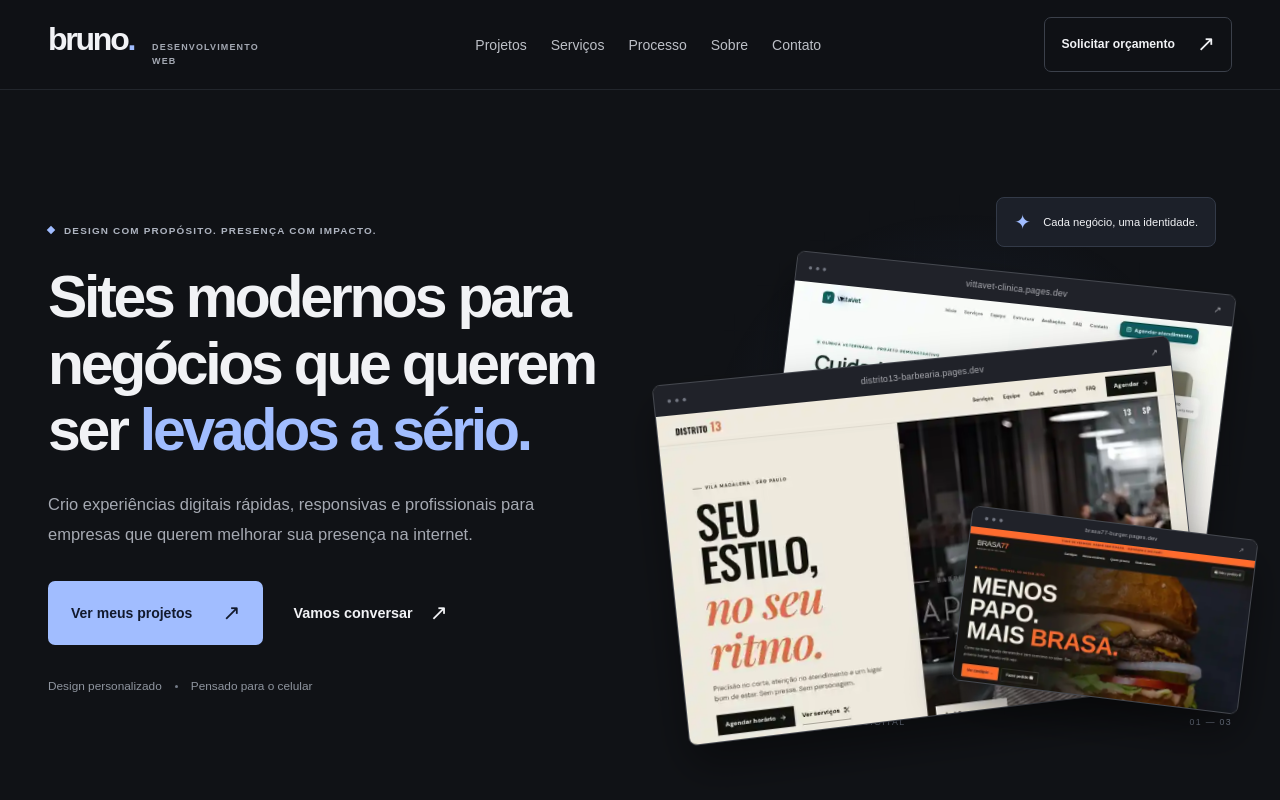
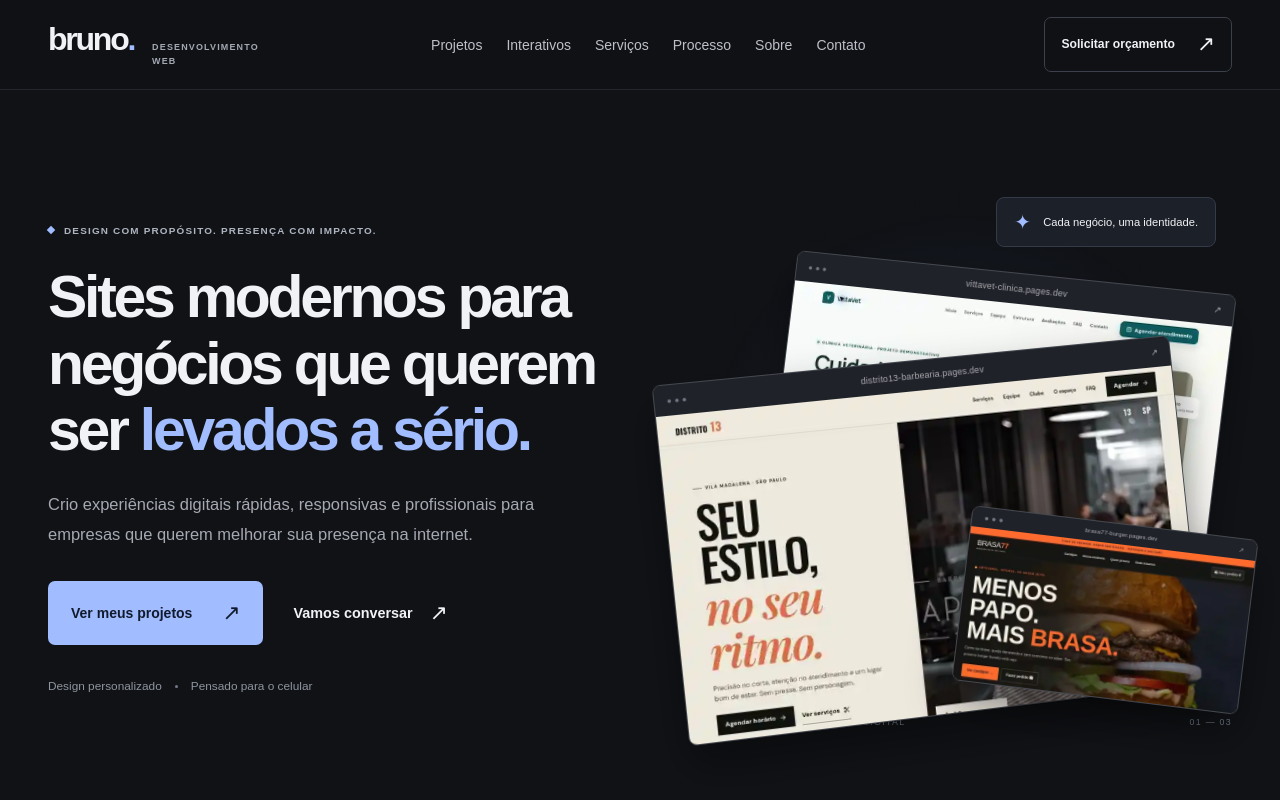
Before and after one commit to b1gptzinho56/bruno-portfolio, a React (Vite) app: page / in a window 1280 px wide. Shown: the top 800 px of the page. Built offline with nearby package versions, Linux system fonts and the light colour scheme; a web font is replaced by a local one.

Commit message:
Add R35 LAB interactive project to portfolio

```diff
--- a/src/main.jsx
+++ b/src/main.jsx
@@ -8,13 +8,16 @@ const projects = [
  { id:'brasa', name:'Brasa 77', suffix:'Burger', category:'Hamburgueria · Site comercial', url:'https://brasa77-burger.pages.dev', color:'#ef9b56', description:'Site criado para apresentar uma hamburgueria com uma identidade visual forte, foco nos produtos e experiência otimizada para dispositivos móveis.', objective:'Dar protagonismo aos produtos e facilitar a descoberta do negócio.', solution:'Uma direção visual marcante e uma experiência pensada para o celular.' },
  { id:'vittavet', name:'VittaVet', suffix:'Clínica Veterinária', category:'Clínica veterinária · Site institucional', url:'https://vittavet-clinica.pages.dev', color:'#86bdad', description:'Projeto criado para transmitir confiança e acolhimento, apresentando serviços, equipe, estrutura, informações e opções de contato.', objective:'Apresentar cuidados e serviços com clareza e acolhimento.', solution:'Uma organização que aproxima informações, serviços e opções de contato.' }
 ];
+const interactiveProjects = [
+ { id:'r35lab', name:'R35 LAB', suffix:'GT-R Performance', category:'Experiência interativa · Loja conceito', url:'https://r35-lab.pages.dev', preview:'https://r35-lab.pages.dev/assets/gtr-exterior.png', color:'#ff6a2a', description:'Loja conceito demonstrativa focada em peças para Nissan GT-R, com apresentação premium e exploração visual interativa do carro.', objective:'Criar uma experiência automotiva que se destacasse no portfólio por interação, movimento e identidade visual.', solution:'Uma interface escura e premium com revelação por toque ou cursor sobre o GT-R, navegação suave e catálogo visual de componentes.' }
+];
 const services = [ ['01','Sites institucionais','Seu negócio bem apresentado.','Sites profissionais para apresentar sua empresa, seus serviços e as formas de contato.'], ['02','Landing pages','Uma página. Um objetivo claro.','Páginas focadas em apresentar uma oferta, um produto ou um serviço.'], ['03','Negócios locais','A sua região também está online.','Sites para restaurantes, barbearias, clínicas, pet shops, lojas e prestadores de serviço.'], ['04','Design responsivo','Bom em qualquer tela.','Experiências adaptadas para celulares, tablets e computadores, com atenção especial ao mobile.'], ['05','Identidade visual para web','Uma presença com personalidade.','Uma apresentação digital coerente com a essência e o tipo do seu negócio.'], ['06','Elementos visuais e 3D','Um detalhe que faz diferença.','Elementos personalizados com Blender quando o projeto pede uma experiência visual diferenciada.'] ];
 const steps = [['Entendimento','Conhecer seu negócio, seu público e o que você espera do site.'],['Criação','Dar forma à estrutura, à identidade e à experiência digital.'],['Ajustes','Revisar os detalhes e refinar o projeto até a versão final.'],['Publicação','Preparar o site e colocá-lo online, pronto para ser apresentado.']];
-const nav = [['Projetos','projetos'],['Serviços','servicos'],['Processo','processo'],['Sobre','sobre'],['Contato','contato']];
+const nav = [['Projetos','projetos'],['Interativos','interativos'],['Serviços','servicos'],['Processo','processo'],['Sobre','sobre'],['Contato','contato']];
 function Arrow({diagonal=false}) { return <span aria-hidden="true">{diagonal?'↗':'↗'}</span> }
 function ProjectScreen({project, hero=false}) {
  const [failed,setFailed] = useState(false);
- return <div className={`screen ${project.id}`} style={{'--project':project.color}}><div className="screen-bar"><span className="window-dots" aria-hidden="true">● ● ●</span><span>{new URL(project.url).hostname}</span><span aria-hidden="true">↗</span></div>{!failed ? <img src={`${import.meta.env.BASE_URL}projects/${project.id}.webp`} alt={`Captura do site ${project.name} ${project.suffix}`} width="1440" height="900" loading={hero?'eager':'lazy'} decoding="async" onError={()=>setFailed(true)}/> : <div className="project-cover"><span>PROJETO DEMONSTRATIVO</span><strong>{project.name}<br/><em>{project.suffix}</em></strong><span>Conheça o projeto ao vivo ↗</span></div>}</div>
+ return <div className={`screen ${project.id}`} style={{'--project':project.color}}><div className="screen-bar"><span className="window-dots" aria-hidden="true">● ● ●</span><span>{new URL(project.url).hostname}</span><span aria-hidden="true">↗</span></div>{!failed ? <img src={project.preview || `${import.meta.env.BASE_URL}projects/${project.id}.webp`} alt={`Captura do site ${project.name} ${project.suffix}`} width="1440" height="900" loading={hero?'eager':'lazy'} decoding="async" onError={()=>setFailed(true)}/> : <div className="project-cover"><span>PROJETO DEMONSTRATIVO</span><strong>{project.name}<br/><em>{project.suffix}</em></strong><span>Conheça o projeto ao vivo ↗</span></div>}</div>
 }
 function ContactForm() {
  const [draft,setDraft] = useState(''); const [status,setStatus] = useState(''); const output=useRef(null);
@@ -31,12 +34,13 @@ function App(){
  <main id="main"><section className="hero container" id="inicio"><div className="hero-copy"><p className="eyebrow"><span className="tiny-mark"/> DESIGN COM PROPÓSITO. PRESENÇA COM IMPACTO.</p><h1>Sites modernos para negócios que querem ser <em>levados a sério.</em></h1><p className="lead">Crio experiências digitais rápidas, responsivas e profissionais para empresas que querem melhorar sua presença na internet.</p><div className="hero-actions"><a className="button primary" href="#projetos">Ver meus projetos <Arrow/></a><a className="text-link" href="#contato">Vamos conversar <Arrow/></a></div><div className="hero-note"><span>Design personalizado</span><i/><span>Pensado para o celular</span></div></div><div className="hero-visual" aria-label="Apresentação dos projetos demonstrativos"><div className="visual-grid"/><div className="floating-label"><span className="cross">✦</span> Cada negócio, uma identidade.</div><div className="hero-screen hero-screen-back"><ProjectScreen project={projects[2]} hero/></div><div className="hero-screen hero-screen-main"><ProjectScreen project={projects[0]} hero/></div><div className="hero-screen hero-screen-front"><ProjectScreen project={projects[1]} hero/></div><div className="visual-caption"><span>DO CONCEITO À PRESENÇA DIGITAL</span><span>01 — 03</span></div></div></section>
  <div className="principles container"><span>Uma boa presença digital começa com</span><strong>Design que representa.</strong><strong>Clareza que aproxima.</strong><strong>Experiência que funciona.</strong></div>
  <section id="projetos" className="section container"><div className="section-heading"><div><p className="eyebrow">01 / TRABALHOS SELECIONADOS</p><h2>Projetos em <em>destaque.</em></h2></div><p>Negócios diferentes.<br/>Identidades que fazem sentido para cada um.</p></div><p className="demo-note">Os projetos apresentados neste portfólio são projetos demonstrativos criados para estudo, prática e apresentação profissional.</p><div className="projects">{projects.map((p,i)=><article key={p.id} className={`project project-${p.id}`}><div className="project-image"><a href={p.url} target="_blank" rel="noopener noreferrer" aria-label={`Ver ${p.name} ${p.suffix} ao vivo, abre em nova aba`}><ProjectScreen project={p}/></a><div className="project-image-caption"><span>DEMONSTRATIVO / {String(i+1).padStart(2,'0')}</span><span>WEB DESIGN · DESENVOLVIMENTO</span></div></div><div className="project-body"><p className="category">{p.category}</p><h3>{p.name} <span>{p.suffix}</span></h3><p>{p.description}</p><div className="case-details"><div><h4>Objetivo</h4><p>{p.objective}</p></div><div><h4>Solução</h4><p>{p.solution}</p></div></div><a className="project-link" href={p.url} target="_blank" rel="noopener noreferrer">Ver projeto ao vivo <Arrow/></a></div></article>)}</div></section>
- <section id="servicos" className="section services-section"><div className="container"><div className="section-heading"><div><p className="eyebrow">02 / O QUE EU CRIO</p><h2>Como posso ajudar<br/><em>seu negócio.</em></h2></div><p>Da primeira página a uma presença completa.<br/>O formato certo para o seu objetivo.</p></div><div className="services-grid">{services.map(([n,title,tag,description])=><article className="service" key={n}><span className="service-number">{n}</span><h3>{title}</h3><h4>{tag}</h4><p>{description}</p></article>)}</div></div></section>
+ <section id="interativos" className="section container"><div className="section-heading"><div><p className="eyebrow">02 / EXPERIÊNCIAS INTERATIVAS</p><h2>Sites que convidam a <em>interagir.</em></h2></div><p>Movimento, toque e resposta visual.<br/>Projetos pensados para ir além da página estática.</p></div><p className="demo-note">Experiências demonstrativas criadas para explorar animações, interação por toque e recursos visuais diferenciados.</p><div className="projects">{interactiveProjects.map((p,i)=><article key={p.id} className={`project project-${p.id}`}><div className="project-image"><a href={p.url} target="_blank" rel="noopener noreferrer" aria-label={`Ver ${p.name} ${p.suffix} ao vivo, abre em nova aba`}><ProjectScreen project={p}/></a><div className="project-image-caption"><span>INTERATIVO / {String(i+1).padStart(2,'0')}</span><span>WEB DESIGN · INTERAÇÃO</span></div></div><div className="project-body"><p className="category">{p.category}</p><h3>{p.name} <span>{p.suffix}</span></h3><p>{p.description}</p><div className="case-details"><div><h4>Objetivo</h4><p>{p.objective}</p></div><div><h4>Solução</h4><p>{p.solution}</p></div></div><a className="project-link" href={p.url} target="_blank" rel="noopener noreferrer">Ver projeto ao vivo <Arrow/></a></div></article>)}</div></section>
+ <section id="servicos" className="section services-section"><div className="container"><div className="section-heading"><div><p className="eyebrow">03 / O QUE EU CRIO</p><h2>Como posso ajudar<br/><em>seu negócio.</em></h2></div><p>Da primeira página a uma presença completa.<br/>O formato certo para o seu objetivo.</p></div><div className="services-grid">{services.map(([n,title,tag,description])=><article className="service" key={n}><span className="service-number">{n}</span><h3>{title}</h3><h4>{tag}</h4><p>{description}</p></article>)}</div></div></section>
  <section className="section container benefits"><div><p className="eyebrow">BOM DESIGN VAI ALÉM DA APARÊNCIA</p><h2>Bonito de ver.<br/><em>Fácil de usar.</em></h2><p className="section-intro">Cada escolha tem um propósito: criar um site que represente bem seu negócio e torne a experiência mais simples.</p></div><div className="benefit-list">{[['Rápido','Sites pensados para carregar rapidamente e oferecer uma boa experiência.'],['Responsivo','Uma navegação confortável em qualquer tela, principalmente no celular.'],['Visual personalizado','Uma direção visual adequada à personalidade e ao público do seu negócio.'],['Estrutura moderna','Tecnologias atuais e infraestrutura de publicação como a Cloudflare.'],['Pronto para estar online','O projeto pode ser preparado e publicado para você compartilhar.']].map(([title,text])=><article key={title}><span className="check" aria-hidden="true">✓</span><div><h3>{title}</h3><p>{text}</p></div></article>)}</div></section>
- <section id="processo" className="section container process"><div className="section-heading"><div><p className="eyebrow">03 / UM CAMINHO CLARO</p><h2>Do primeiro contato<br/>ao <em>site publicado.</em></h2></div><p>Você acompanha a construção.<br/>Eu cuido de transformar a ideia em experiência.</p></div><ol className="process-grid">{steps.map(([title,text],i)=><li key={title}><span className="step-number">0{i+1}</span><h3>{title}</h3><p>{text}</p></li>)}</ol></section>
- <section id="sobre" className="section container about"><div className="about-title"><p className="eyebrow">04 / POR TRÁS DOS PROJETOS</p><h2>Desenvolvimento.<br/>Design.<br/><em>Personalidade.</em></h2><span className="signature">Bruno<span>↗</span></span></div><div className="about-copy"><p className="about-lead">Uma presença profissional começa com atenção aos detalhes.</p><p>Desenvolvo experiências digitais para negócios que querem ter uma presença mais profissional na internet. Gosto de combinar desenvolvimento web, design e recursos visuais para criar projetos que sejam bonitos, rápidos e fáceis de usar.</p><p>Além do desenvolvimento web, exploro ferramentas de criação 3D como Blender para projetos que pedem uma identidade visual ainda mais personalizada.</p><div className="tech"><span>FERRAMENTAS QUE FAZEM PARTE DO PROCESSO</span><div>{['React','Vite','JavaScript','HTML','CSS','GitHub','Cloudflare','Blender'].map(t=><span key={t}>{t}</span>)}</div></div></div></section>
+ <section id="processo" className="section container process"><div className="section-heading"><div><p className="eyebrow">04 / UM CAMINHO CLARO</p><h2>Do primeiro contato<br/>ao <em>site publicado.</em></h2></div><p>Você acompanha a construção.<br/>Eu cuido de transformar a ideia em experiência.</p></div><ol className="process-grid">{steps.map(([title,text],i)=><li key={title}><span className="step-number">0{i+1}</span><h3>{title}</h3><p>{text}</p></li>)}</ol></section>
+ <section id="sobre" className="section container about"><div className="about-title"><p className="eyebrow">05 / POR TRÁS DOS PROJETOS</p><h2>Desenvolvimento.<br/>Design.<br/><em>Personalidade.</em></h2><span className="signature">Bruno<span>↗</span></span></div><div className="about-copy"><p className="about-lead">Uma presença profissional começa com atenção aos detalhes.</p><p>Desenvolvo experiências digitais para negócios que querem ter uma presença mais profissional na internet. Gosto de combinar desenvolvimento web, design e recursos visuais para criar projetos que sejam bonitos, rápidos e fáceis de usar.</p><p>Além do desenvolvimento web, exploro ferramentas de criação 3D como Blender para projetos que pedem uma identidade visual ainda mais personalizada.</p><div className="tech"><span>FERRAMENTAS QUE FAZEM PARTE DO PROCESSO</span><div>{['React','Vite','JavaScript','HTML','CSS','GitHub','Cloudflare','Blender'].map(t=><span key={t}>{t}</span>)}</div></div></div></section>
  <section className="container"><div className="final-cta"><p className="eyebrow">VAMOS CRIAR SUA PRÓXIMA PRESENÇA DIGITAL?</p><h2>Seu negócio também<br/>pode ter um <em>site assim.</em></h2><p>Se você quer uma presença online mais moderna e profissional,<br className="desktop-break"/> podemos conversar sobre seu projeto.</p><a className="button light" href="#contato">Vamos conversar <Arrow/></a><span className="cta-decoration" aria-hidden="true">↗</span></div></section>
- <section id="contato" className="section container contact-section"><div><p className="eyebrow">05 / VAMOS CONVERSAR</p><h2>Uma boa ideia<br/>merece <em>um começo.</em></h2><p className="section-intro">Conte um pouco sobre o seu negócio e o que você tem em mente.</p><div className="contact-links">{contact.whatsapp&&<a href={`https://wa.me/${contact.whatsapp.replace(/\D/g,'')}`} target="_blank" rel="noopener noreferrer">WhatsApp <Arrow/></a>}{contact.email&&<a href={`mailto:${contact.email}`}>E-mail <Arrow/></a>}{contact.instagram&&<a href={contact.instagram} target="_blank" rel="noopener noreferrer">Instagram <Arrow/></a>}{!contact.whatsapp&&!contact.email&&!contact.instagram&&<p>Os canais de contato estarão disponíveis em breve. Por enquanto, você pode preparar e copiar sua mensagem.</p>}</div></div><ContactForm/></section></main>
+ <section id="contato" className="section container contact-section"><div><p className="eyebrow">06 / VAMOS CONVERSAR</p><h2>Uma boa ideia<br/>merece <em>um começo.</em></h2><p className="section-intro">Conte um pouco sobre o seu negócio e o que você tem em mente.</p><div className="contact-links">{contact.whatsapp&&<a href={`https://wa.me/${contact.whatsapp.replace(/\D/g,'')}`} target="_blank" rel="noopener noreferrer">WhatsApp <Arrow/></a>}{contact.email&&<a href={`mailto:${contact.email}`}>E-mail <Arrow/></a>}{contact.instagram&&<a href={contact.instagram} target="_blank" rel="noopener noreferrer">Instagram <Arrow/></a>}{!contact.whatsapp&&!contact.email&&!contact.instagram&&<p>Os canais de contato estarão disponíveis em breve. Por enquanto, você pode preparar e copiar sua mensagem.</p>}</div></div><ContactForm/></section></main>
  <footer className="container"><div className="footer-top"><a href="#inicio" className="brand">{brand.name.toLowerCase()}<span className="brand-dot">.</span></a><p>Desenvolvimento web e experiências digitais.</p><nav aria-label="Rodapé"><a href="#projetos">Projetos</a><a href="#servicos">Serviços</a><a href="#contato">Contato</a>{contact.github&&<a href={contact.github} target="_blank" rel="noopener noreferrer">GitHub ↗</a>}{contact.instagram&&<a href={contact.instagram} target="_blank" rel="noopener noreferrer">Instagram ↗</a>}</nav></div><div className="footer-bottom"><span>© {new Date().getFullYear()} {brand.name}</span><a href="#inicio">Voltar ao topo ↑</a></div></footer></>;
 }
 createRoot(document.getElementById('root')).render(<React.StrictMode><App/></React.StrictMode>);
```
